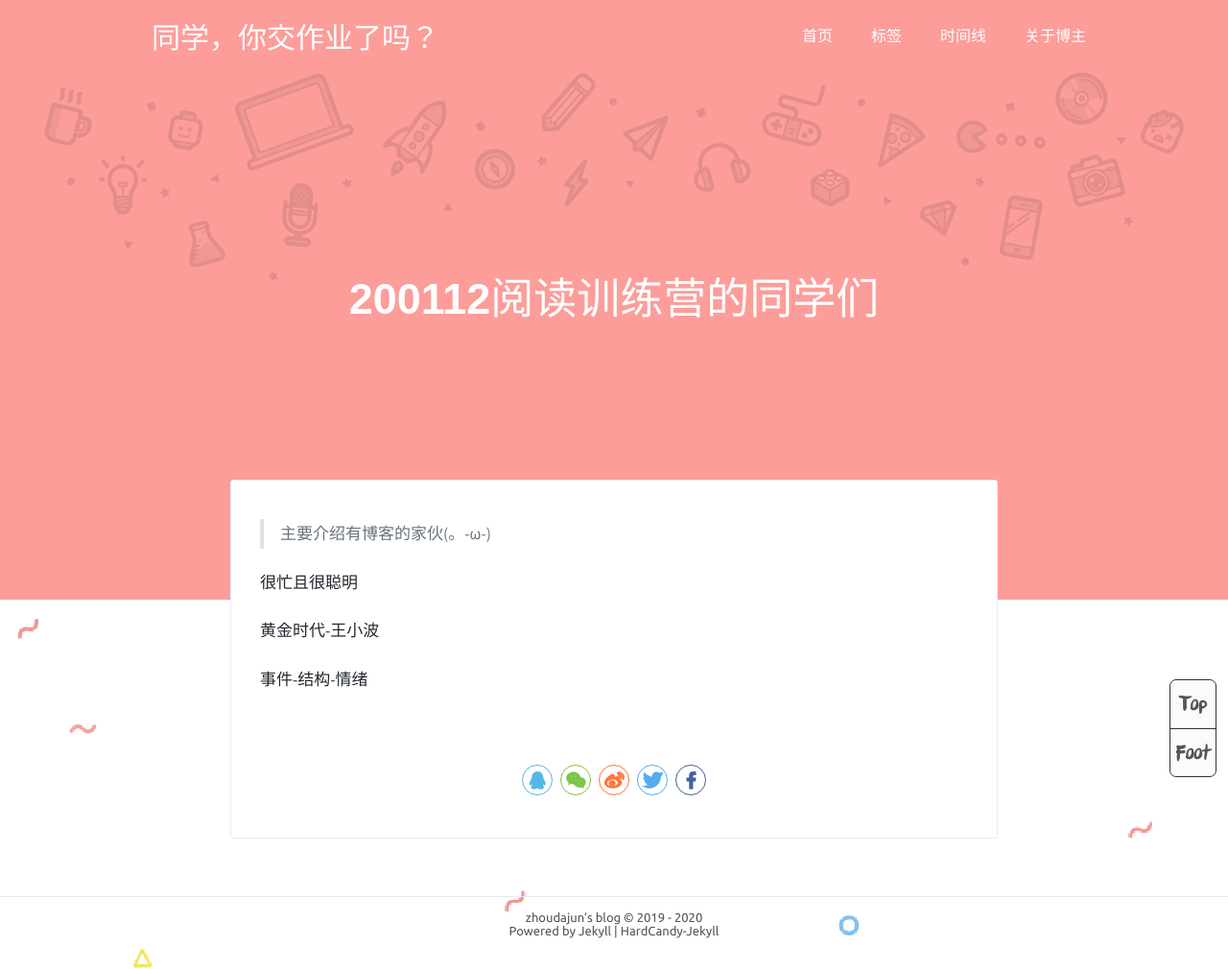
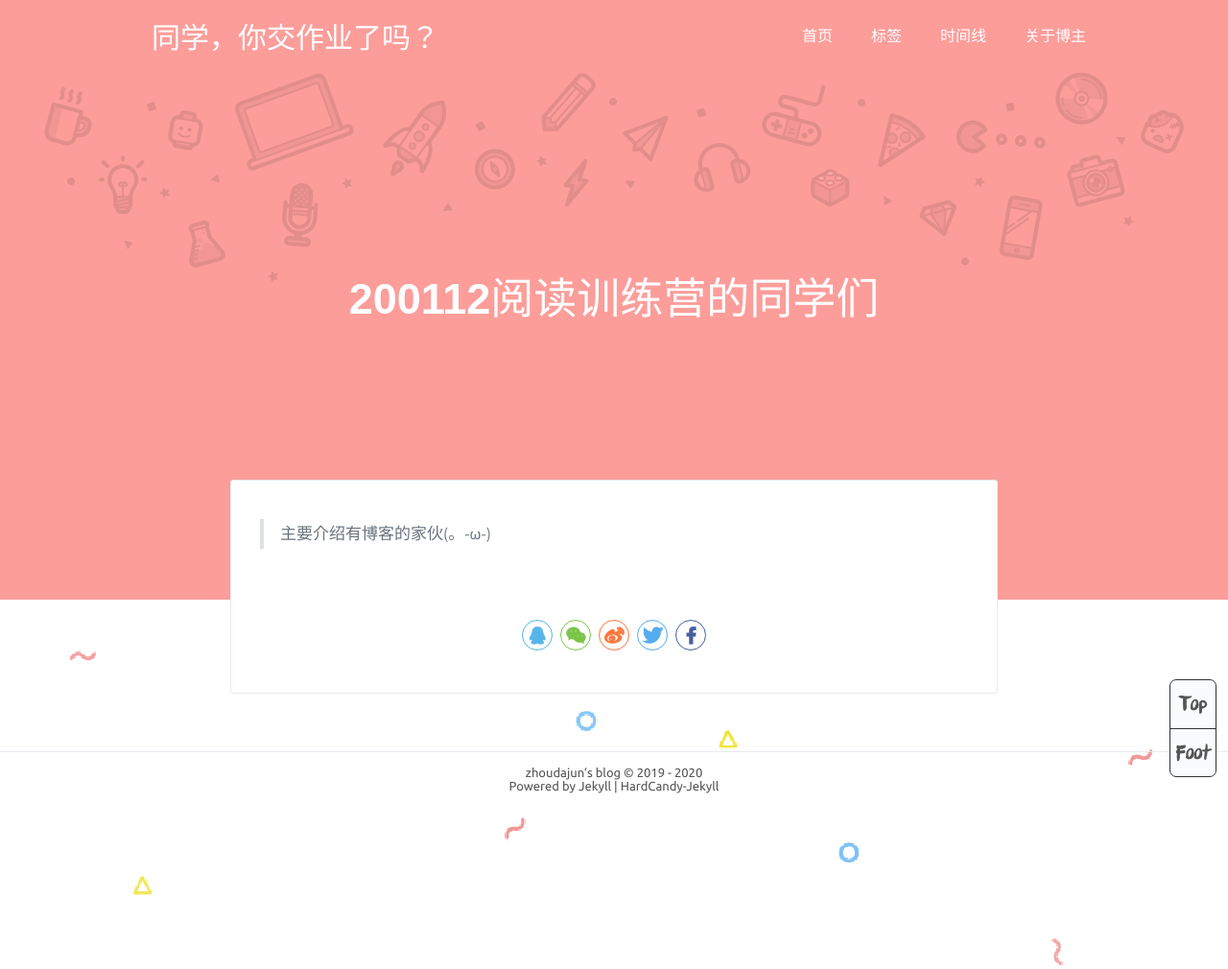
Before and after one commit to zhoudajun/zhoudajun.github.io, a Jekyll site: the page built from _posts/2020-01-12-info-classmate.md, in a window 1280 px wide. Shown: the whole page at 96% size. Built offline with Jekyll 4.4.1, drawn with Linux system fonts in a browser that asks for light colours; comment, search, counter and statistics services are not loaded.

Commit message:
Update 2020-01-12-info-classmate.md

```diff
--- a/_posts/2020-01-12-info-classmate.md
+++ b/_posts/2020-01-12-info-classmate.md
@@ -14,9 +14,3 @@ tags: info
 ---
 
 > 主要介绍有博客的家伙(。-ω-)
-
-很忙且很聪明
-
-黄金时代-王小波
-
-事件-结构-情绪
```
